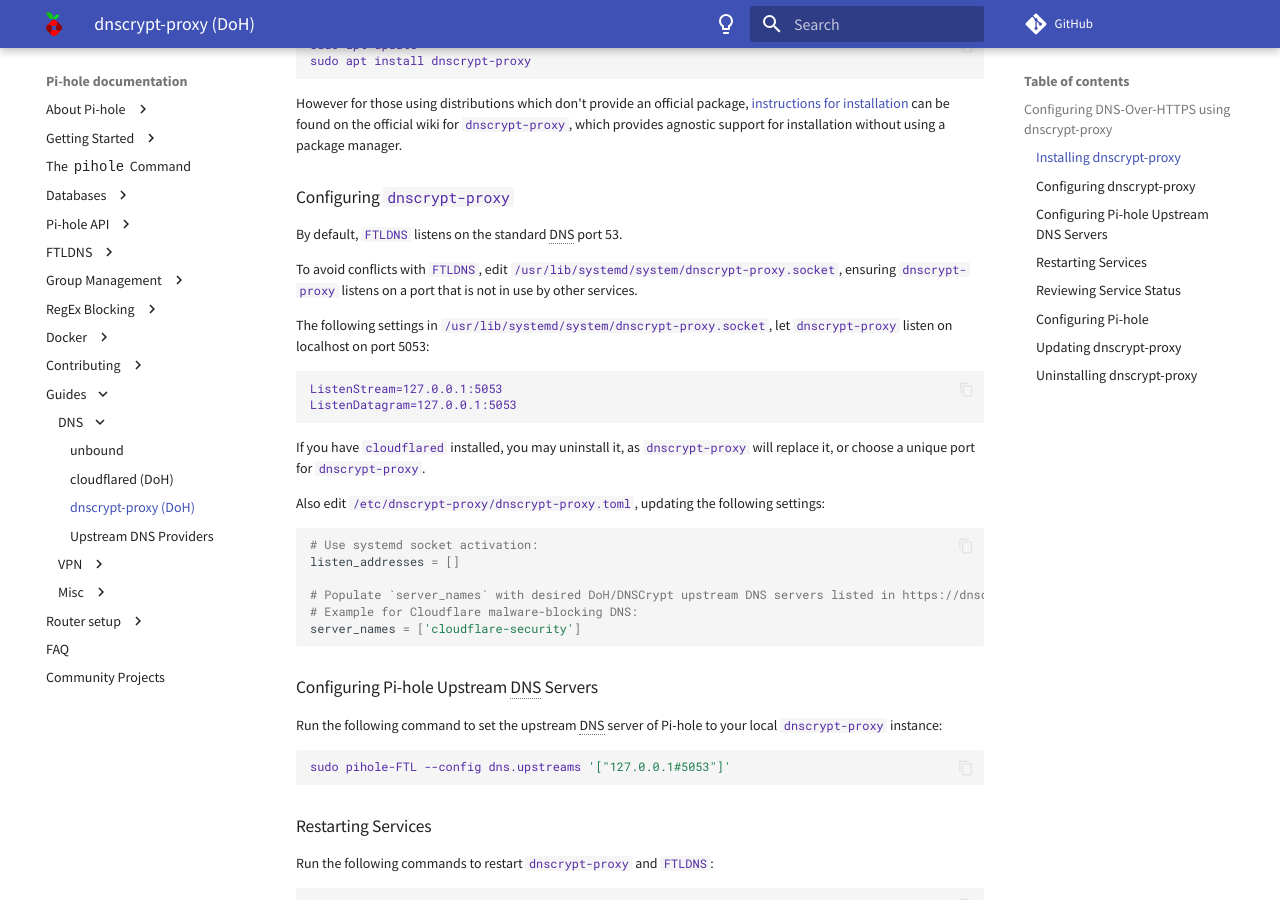
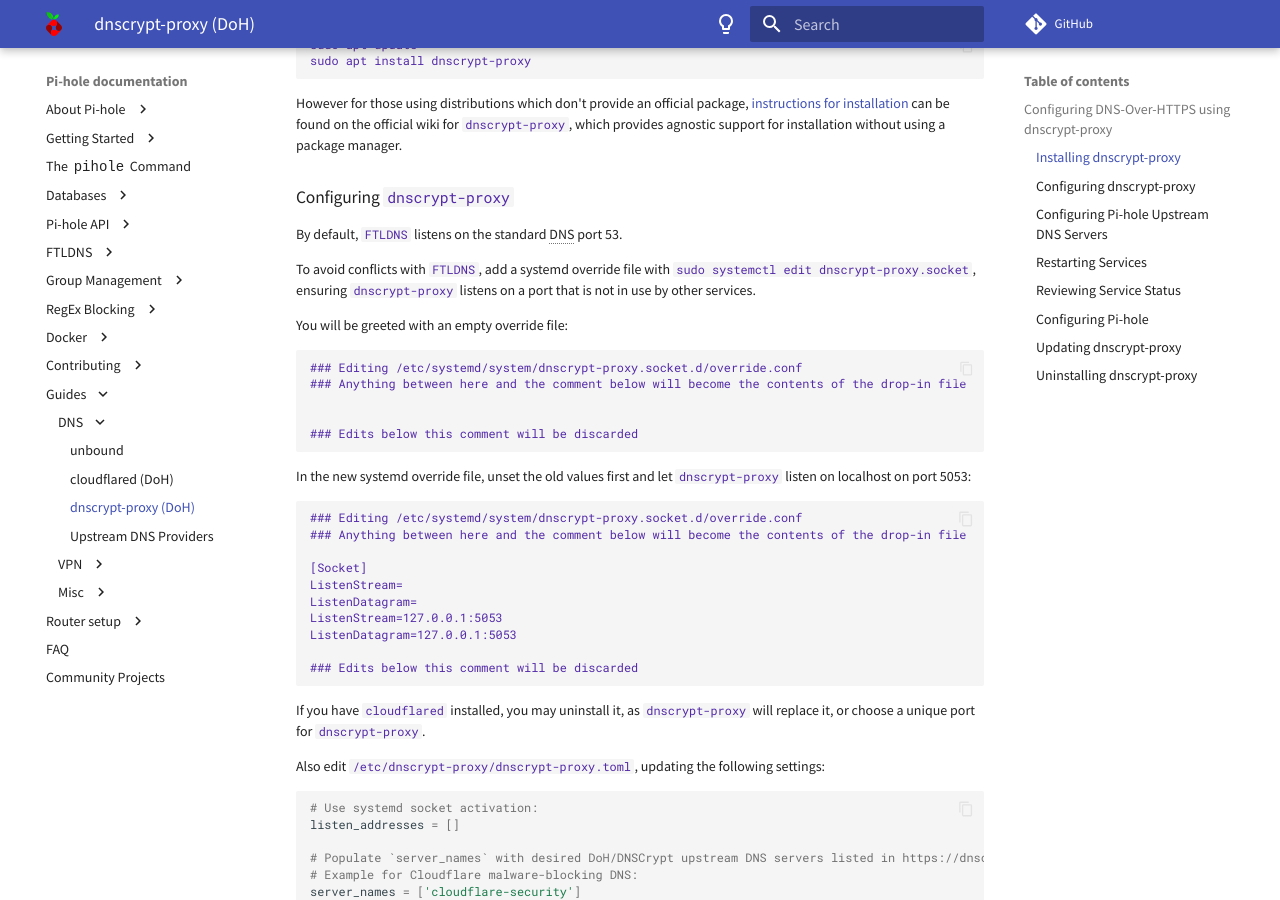
Before and after one commit to pi-hole/docs, an MkDocs documentation site: the page built from docs/guides/dns/dnscrypt-proxy.md, in a window 1280 px wide and 900 px high, scrolled down 374 px. Built offline with MkDocs 1.6.1 and Material for MkDocs 9.7.7, drawn with Linux system fonts in a browser that asks for light colours; comment, search, counter and statistics services are not loaded.

Commit message:
Use Systemd override file instead of editing "/usr/lib/systemd/system/dnscrypt-proxy.socket" directly
Signed-off-by: EyBmY <fabian1990@e-mail.de>
Co-authored-by: RD WebDesign <github@rdwebdesign.com.br>

````diff
--- a/docs/guides/dns/dnscrypt-proxy.md
+++ b/docs/guides/dns/dnscrypt-proxy.md
@@ -17,13 +17,31 @@
 
 By default, `FTLDNS` listens on the standard DNS port 53.
 
-To avoid conflicts with `FTLDNS`, edit `/usr/lib/systemd/system/dnscrypt-proxy.socket`, ensuring `dnscrypt-proxy` listens on a port that is not in use by other services.
+To avoid conflicts with `FTLDNS`, add a systemd override file with `sudo systemctl edit dnscrypt-proxy.socket`, ensuring `dnscrypt-proxy` listens on a port that is not in use by other services.
 
-The following settings in `/usr/lib/systemd/system/dnscrypt-proxy.socket`, let `dnscrypt-proxy` listen on localhost on port 5053:
+You will be greeted with an empty override file:
 
 ```text
+### Editing /etc/systemd/system/dnscrypt-proxy.socket.d/override.conf
+### Anything between here and the comment below will become the contents of the drop-in file
+
+
+### Edits below this comment will be discarded
+```
+
+In the new systemd override file, unset the old values first and let `dnscrypt-proxy` listen on localhost on port 5053:
+
+```text
+### Editing /etc/systemd/system/dnscrypt-proxy.socket.d/override.conf
+### Anything between here and the comment below will become the contents of the drop-in file
+
+[Socket]
+ListenStream=
+ListenDatagram=
 ListenStream=127.0.0.1:5053
 ListenDatagram=127.0.0.1:5053
+
+### Edits below this comment will be discarded
 ```
 
 If you have `cloudflared` installed, you may uninstall it, as `dnscrypt-proxy` will replace it, or choose a unique port for `dnscrypt-proxy`.
````
